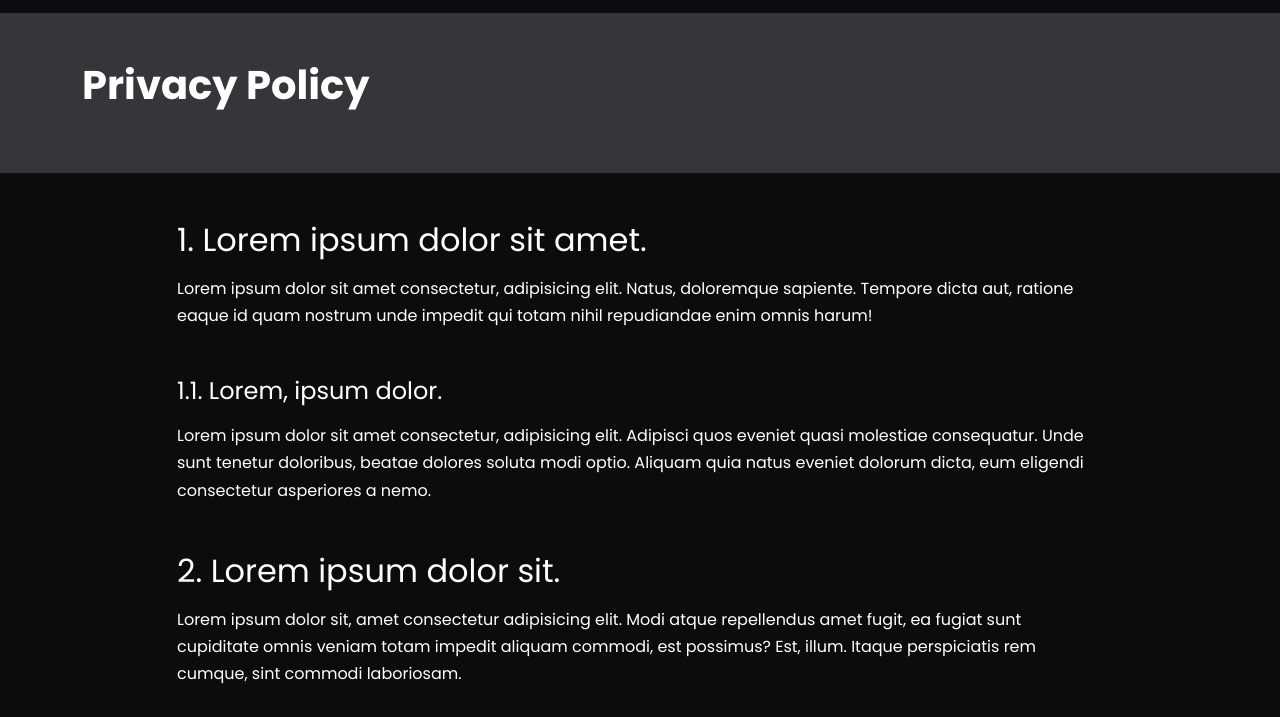
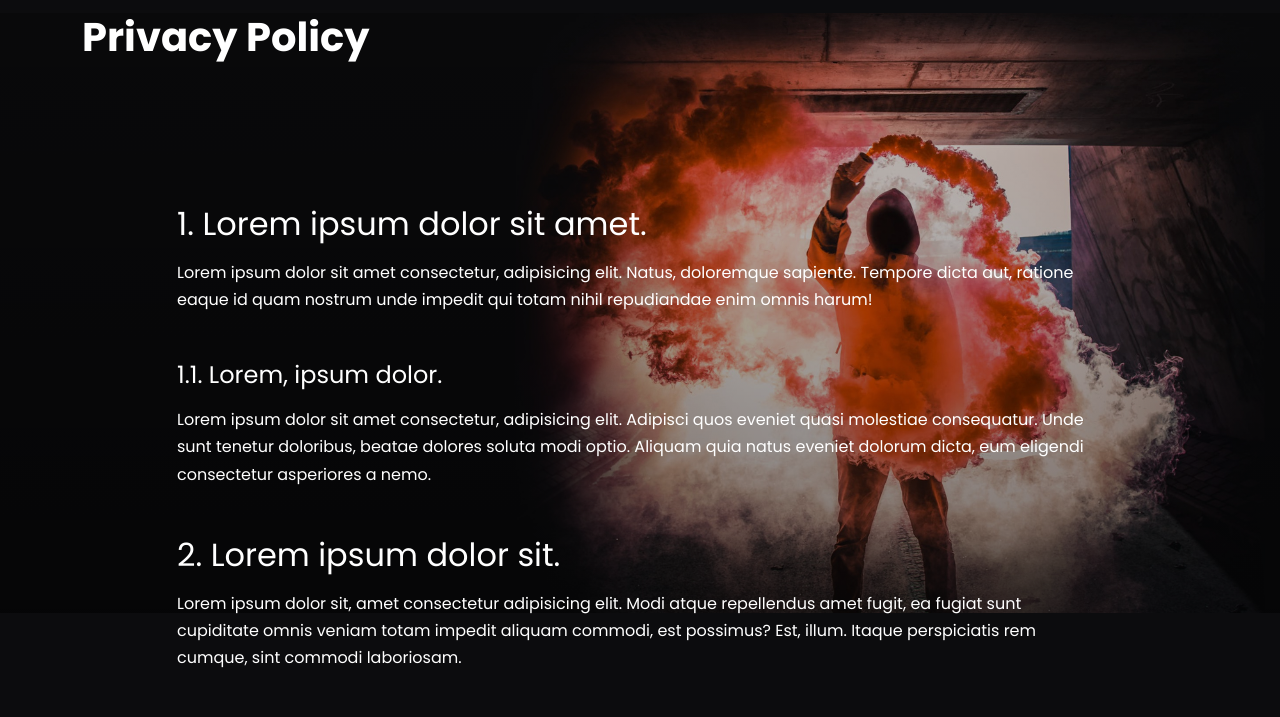
Before and after one commit to emilewong/bs5-vera-software, a website: page privacy.html in a window 1280 px wide. Shown: the part 63-780 px from the top of the page. Drawn offline with nearby package versions, Linux system fonts and the light colour scheme; files that its build step writes are made by us from their sources.

Commit message:
Completed website Vera Website with Boostrap

```diff
--- a/js/script.js
+++ b/js/script.js
@@ -1,4 +1,9 @@
-// Replace Text In Header
+/**
+ * Header Text Replacement Animation
+ * Uses ReplaceMe.js to cycle through text phrases in the header
+ * Animation: Fade in effect with 2000ms transition
+ * Loop: Infinite
+ */
 const checkReplace = document.querySelector('.replace-me');
 
 if (checkReplace !== null) {
@@ -11,46 +16,53 @@ if (checkReplace !== null) {
     });
 }
 
-// User Scroll For Navbar
+/**
+ * Navbar Scroll Behavior
+ * Adds/removes classes based on scroll position to change navbar appearance
+ * - When scrolled >50px: Adds dark background and border
+ * - When at top: Removes background and border
+ */
 function userScroll() {
     const navbar = document.querySelector('.navbar');
 
     window.addEventListener('scroll', () => {
         if (window.scrollY > 50) {
-            navbar.classList.add('bg-dark');
-            navbar.classList.add('border-bottom');
-            navbar.classList.add('border-secondary');
-            navbar.classList.add('navbar-sticky');
+            navbar.classList.add('bg-dark', 'border-bottom', 'border-secondary', 'navbar-sticky');
         } else {
-            navbar.classList.remove('bg-dark');
-            navbar.classList.remove('border-bottom');
-            navbar.classList.remove('border-secondary');
-            navbar.classList.remove('navbar-sticky');
+            navbar.classList.remove('bg-dark', 'border-bottom', 'border-secondary', 'navbar-sticky');
         }
     });
 }
 
-
+// Initialize navbar scroll behavior when DOM is fully loaded
 document.addEventListener('DOMContentLoaded', userScroll);
 
-// Video Modal
+/**
+ * Video Modal Functionality
+ * Handles YouTube video playback in a Bootstrap modal
+ * - Extracts video URL from data attribute on button click
+ * - Sets video source with autoplay when modal is shown
+ * - Resets video source when modal is closed to stop playback
+ */
 const videoBtn = document.querySelector('.video-btn');
 const videoModal = document.querySelector('#videoModal');
 const video = document.querySelector('#video');
 let videoSrc;
 
 if (videoBtn !== null) {
-    videoBtn.addEventListener('click', ()=> {
+    videoBtn.addEventListener('click', () => {
         videoSrc = videoBtn.getAttribute('data-bs-src');
     });
 }
 
 if (videoModal !== null) {
-    videoModal.addEventListener('shown.bs.modal', ()=> {
-        video.setAttribute('src', videoSrc + '?autoplay=1;modestbranding=1;showInfo=0');
+    // Set video source with autoplay when modal is shown
+    videoModal.addEventListener('shown.bs.modal', () => {
+        video.setAttribute('src', `${videoSrc}?autoplay=1&modestbranding=1&showInfo=0`);
     });
 
-    videoModal.addEventListener('hide.bs.modal', ()=> {
-        video.setAttribute('src',videoSrc);
+    // Reset video source when modal is closed to stop playback
+    videoModal.addEventListener('hide.bs.modal', () => {
+        video.setAttribute('src', videoSrc);
     });
 }
--- a/package.json
+++ b/package.json
@@ -5,13 +5,15 @@
   "main": "index.js",
   "scripts": {
     "sass:build": "sass --no-source-map scss:css",
-    "sass:watch": "sass --no-source-map --watch scss:css"
+    "sass:watch": "sass --no-source-map --watch scss:css",
+    "start": "http-server"
   },
   "author": "Brad Traversy",
   "license": "MIT",
   "devDependencies": {
     "@fortawesome/fontawesome-free": "^6.4.0",
     "bootstrap": "^5.2.3",
+    "http-server": "^14.1.1",
     "sass": "^1.62.0"
   }
 }
--- a/privacy.html
+++ b/privacy.html
@@ -65,8 +65,9 @@
         </div>
     </nav>
 
-    <!-- Header -->
-    <div class="bg-secondary p-5">
+    <!-- Privacy Policy Header -->
+    <!-- Page title and brief introduction to privacy policy content -->
+    <header class="header position-relative">
         <div class="container">
             <div class="row">
                 <div class="col-12">
@@ -76,8 +77,9 @@
         </div>
     </div>
 
-    <!-- Page Content-->
-    <section class="my-5">
+    <!-- Privacy Policy Content Section -->
+    <!-- Detailed legal information about data collection, usage, and protection practices -->
+    <section class="privacy-content my-7">
         <div class="container">
             <div class="row">
                 <div class="col-lg-10 offset-lg-1">
```
Also changed, not shown: index.html (+25 -12 lines), readme.md, 2 other files.
